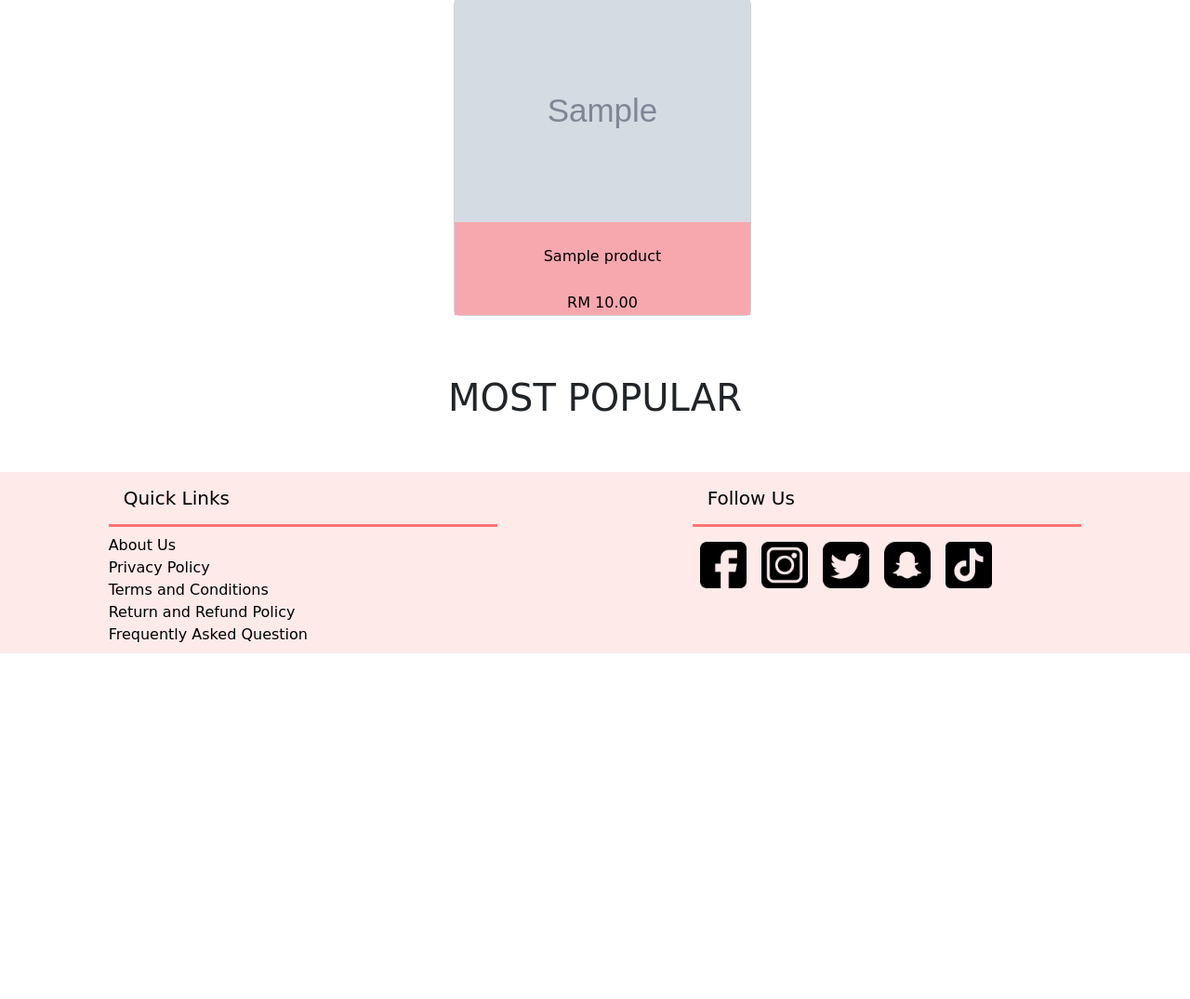
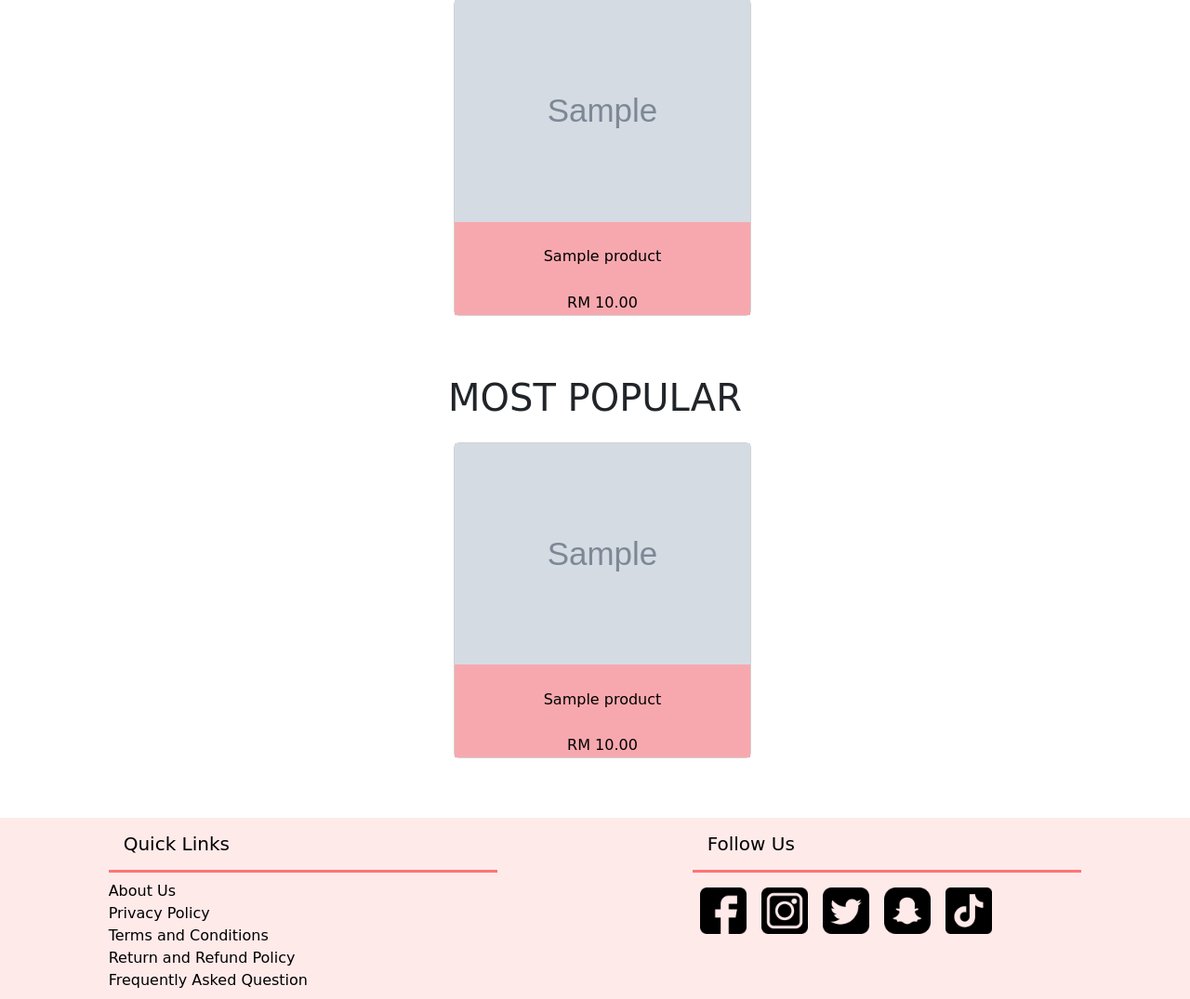
Before and after one commit to CLaire1903/FYP, a PHP site: page / in a window 1280 px wide. Shown: the part 237-1312 px from the top of the page at 93% size. Before the commit the page ends 940 px from the top, so only its background shows below. Run offline with PHP 8.4, Linux system fonts and the light colour scheme; tables that the repository leaves empty or names only in its code hold one stand-in row (values such as "Sample post"); grey boxes marked "Sample" are stand-in pictures.

Commit message:
added most popular item features into home page

```diff
--- a/index.php
+++ b/index.php
@@ -43,19 +43,28 @@
         </div>
         <div class="mostPopular">
             <h1 class="text-center mt-5">MOST POPULAR</h1>
-            <div class="newArrrivalItems d-flex flex-wrap justify-content-around">
+            <div class="mostPopularItems d-flex flex-wrap justify-content-around">
                 <?php
-                    /*while ($row = $stmt->fetch(PDO::FETCH_ASSOC)) {
-                        extract($row);
-                        echo "<div class='productDisplay card col-3 d-flex flex-column justify-content-center my-3 ms-3'>";
-                            $product_image = $row['product_image'];
+                    $mostPopularQuery = "SELECT p.product_id, p.product_image, p.product_name, p.product_price, SUM( od.order_quantity ) AS totalOrderedQuantity
+                    FROM orderdetail od
+                    INNER JOIN product p
+                    WHERE od.product_id = p.product_id
+                    GROUP BY od.product_id
+                    ORDER BY totalOrderedQuantity DESC
+                    LIMIT 6";
+                    $mostPopularStmt = $con->prepare($mostPopularQuery);
+                    $mostPopularStmt->execute();
+                    while ($mostPopularRow = $mostPopularStmt->fetch(PDO::FETCH_ASSOC)) {
+                        extract($mostPopularRow);
+                        echo "<div class='productDisplay card col-10 col-md-5 col-lg-3 d-flex flex-column justify-content-center my-3 ms-3'>";
+                            $product_image = $mostPopularRow['product_image'];
                             echo "<a href='product_detail.php?product_id={$product_id}'><img src='$product_image' class='productImage d-flex justify-content-center'></a>";
                             echo "<a href='#' class='productDetailName text-center text-decoration-none'>$product_name</a>";
-                            $product_price = sprintf('%.2f', $row['product_price']);
+                            $product_price = sprintf('%.2f', $mostPopularRow['product_price']);
                             echo "<a href='#' class='productDetailPrice text-center text-decoration-none pb-3'>RM $product_price</a>";
                         echo "</div>";
                     }
-                */?>
+                ?>
                 </div>
             </div>
         </div>
```
